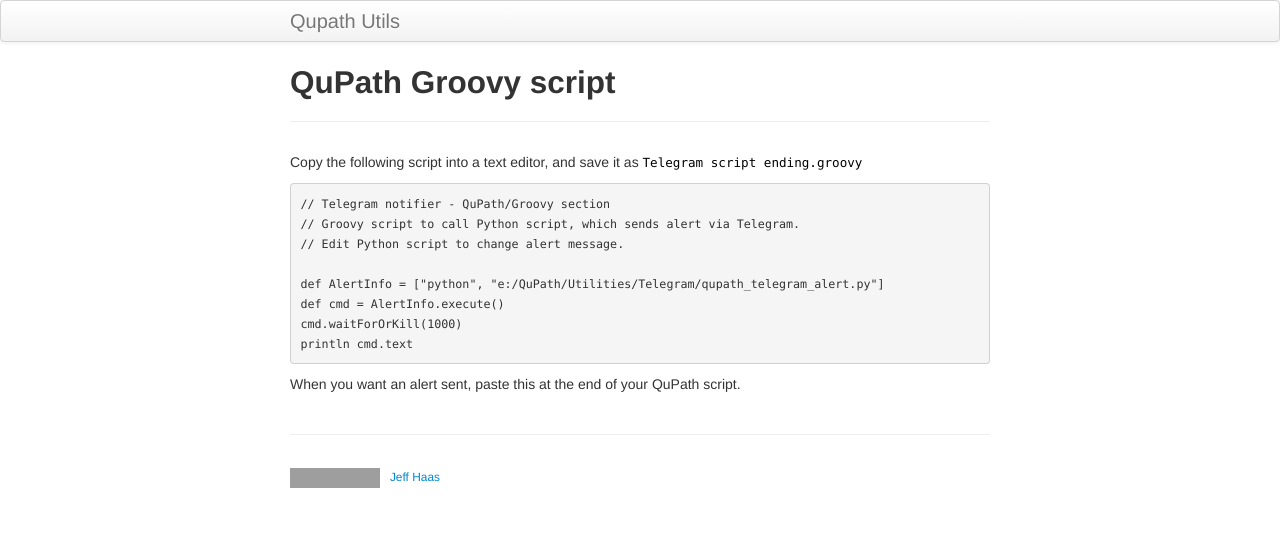
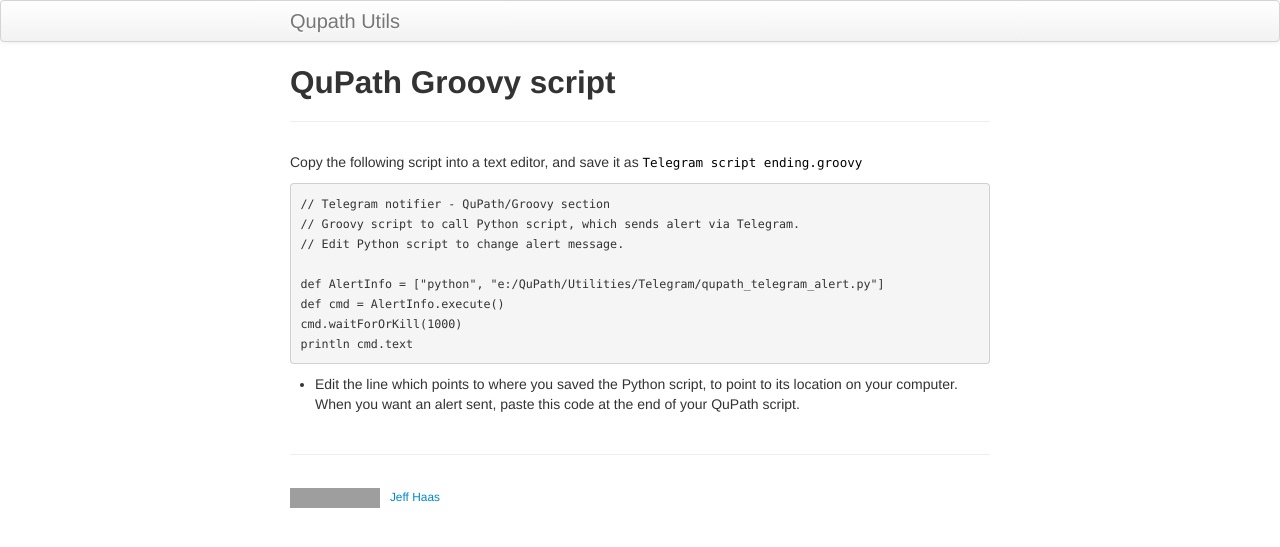
Before and after one commit to Jeff-Haas/qupath_utils, a Jekyll site: the page built from pages/groovy_script.md, in a window 1280 px wide. Shown: the top 547 px of the page. Built offline with Jekyll 4.4.1, drawn with Linux system fonts in a browser that asks for light colours; grey boxes are pictures that could not be loaded.

Commit message:
Update groovy_script.md

````diff
--- a/pages/groovy_script.md
+++ b/pages/groovy_script.md
@@ -16,4 +16,6 @@ cmd.waitForOrKill(1000)
 println cmd.text
 ```
 
-When you want an alert sent, paste this at the end of your QuPath script.
+- Edit the line which points to where you saved the Python script, to point to its location on your computer.
+<br>
+When you want an alert sent, paste this code at the end of your QuPath script.
````
